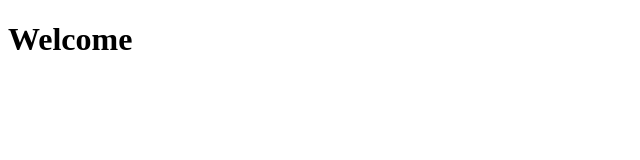
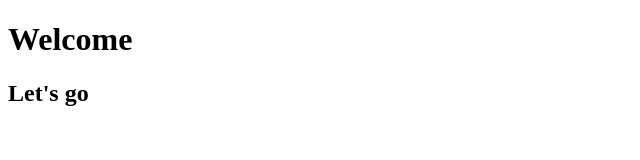
Before and after one commit to NgNampro/Project3, a plain HTML site: page index.html in a window 1280 px wide. Shown: the whole page, without its empty margins (0-640 px from the left). Drawn offline with Linux system fonts and the light colour scheme.

Commit message:
2nd commit

```diff
--- a/index.html
+++ b/index.html
@@ -7,5 +7,6 @@
   </head>
   <body>
     <h1>Welcome</h1>
+    <h2>Let's go</h2>
   </body>
 </html>
```
